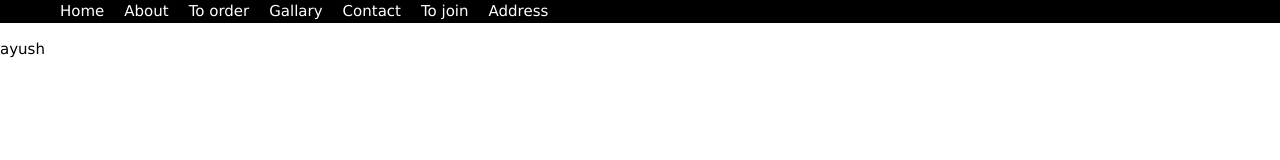
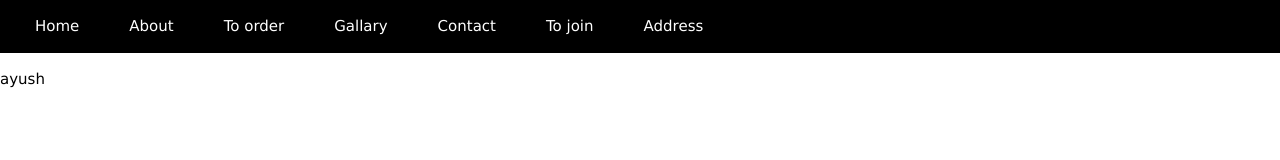
Before and after one commit to ayushop98/builder, a plain HTML site: page index.html in a window 1280 px wide. Drawn offline with Linux system fonts and the light colour scheme.

Commit message:
update style.css

```diff
--- a/style.css
+++ b/style.css
@@ -7,10 +7,14 @@
   list-style: none;
   overflow: hidden;
   width: 100%;
+  padding: 0px;
+  margin: 0px;
 }
 .navbar a{
   color: white;
   text-decoration: none;
+  display: block;
+  padding: 15px;
 }
 /* W3.CSS 4.15 December 2020 by Jan Egil and Borge Refsnes */
 html{box-sizing:border-box}*,*:before,*:after{box-sizing:inherit}
```
